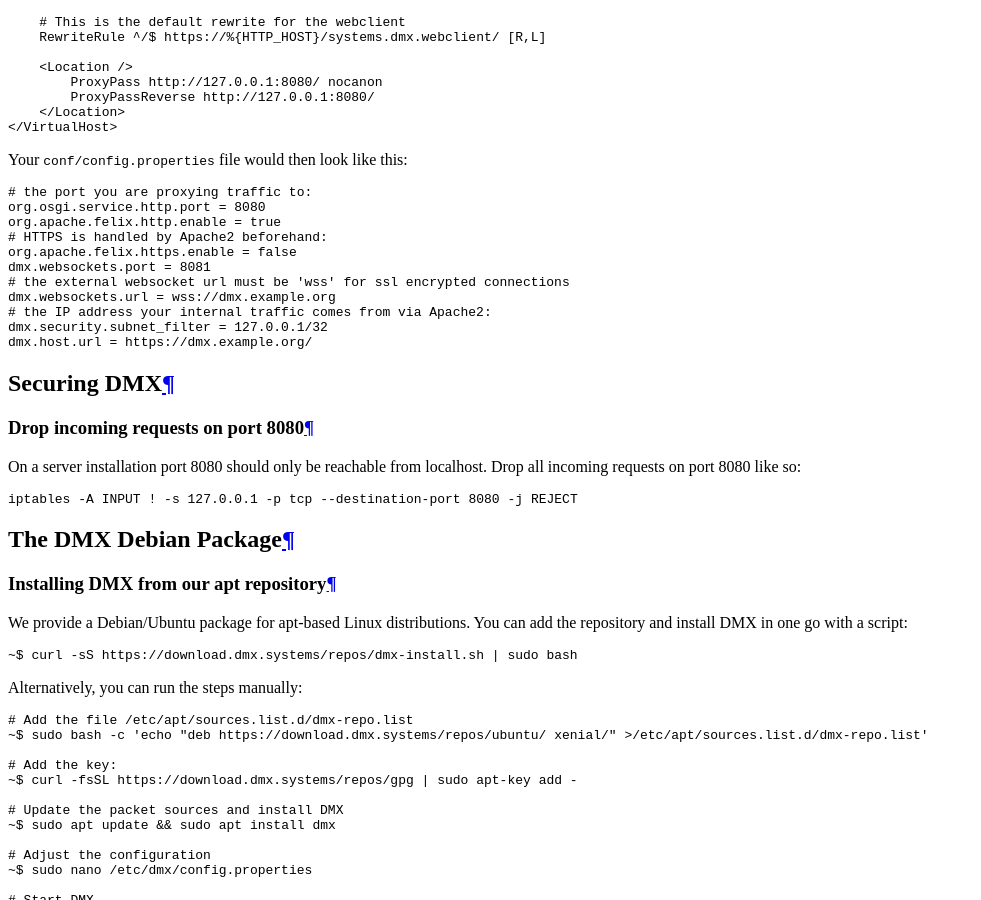
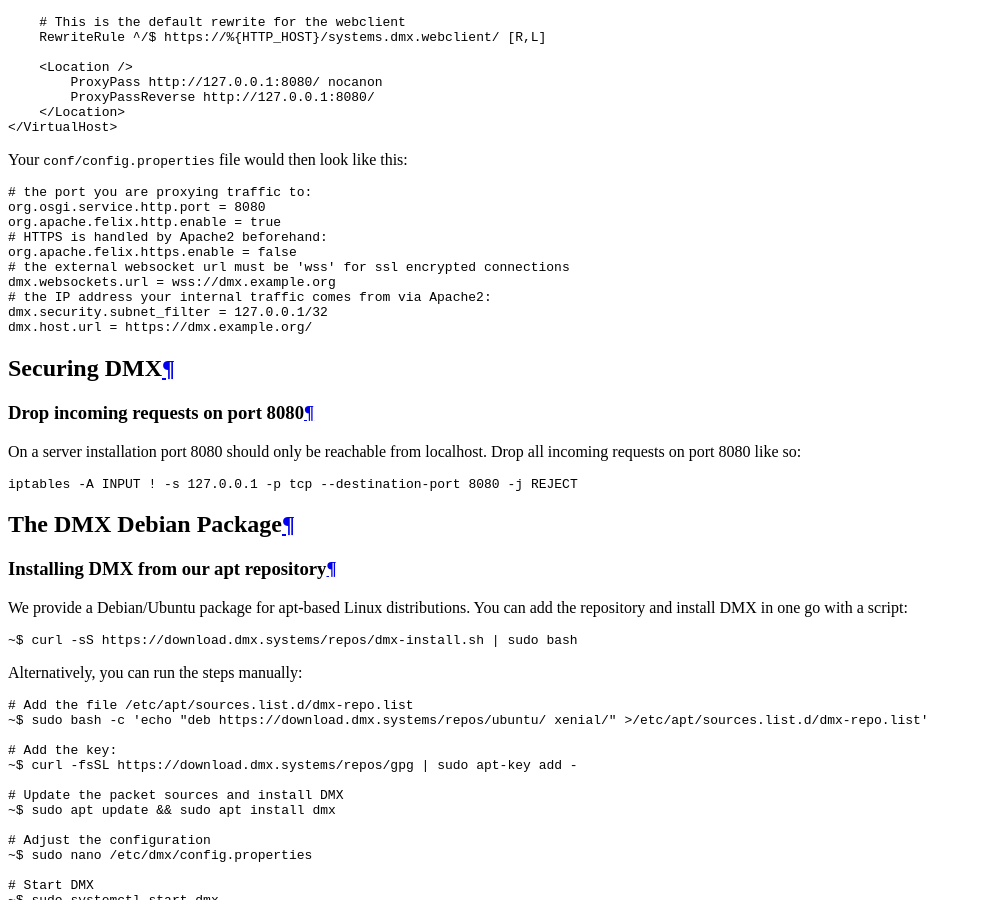
Before and after one commit to dmx-systems/dmx-documentation, a Sphinx documentation site: the page built from docs/admin.rst, in a window 1280 px wide and 900 px high, scrolled down 5879 px. Shown: the whole window, without its empty margins (0-981 px from the left). Built offline with Sphinx 7.4.7 and the Read the Docs theme 2.0.0, drawn with Linux system fonts in a browser that asks for light colours.

Commit message:
Updated websockets example

```diff
--- a/docs/admin.rst
+++ b/docs/admin.rst
@@ -423,7 +423,6 @@
    org.apache.felix.http.enable = true
    # HTTPS is handled by Apache2 beforehand:
    org.apache.felix.https.enable = false
-   dmx.websockets.port = 8081
    # the external websocket url must be 'wss' for ssl encrypted connections
    dmx.websockets.url = wss://dmx.example.org
    # the IP address your internal traffic comes from via Apache2:
```
